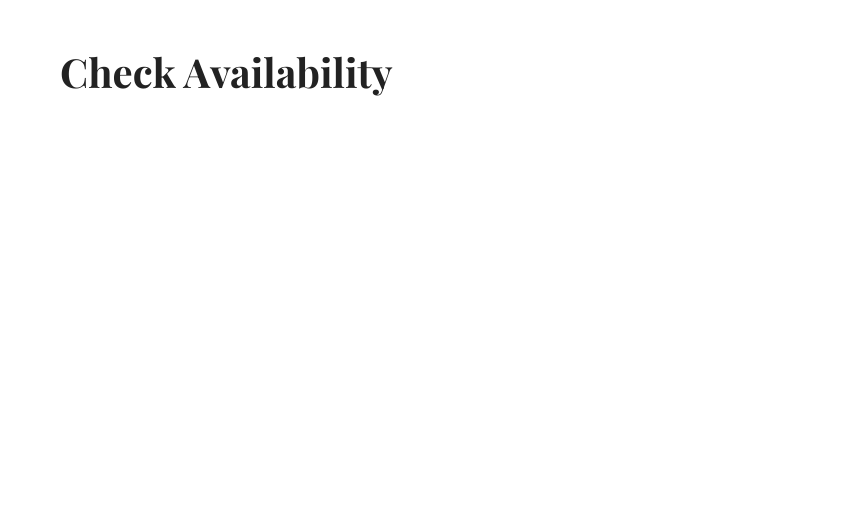
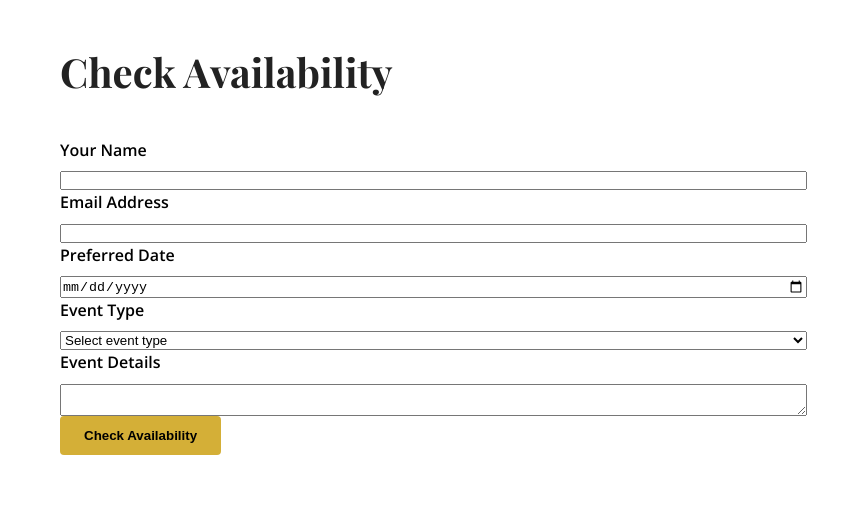
Before and after one commit to XavierB100/Violin_website_v3, a plain HTML site: page booking.html in a window 1280 px wide. Shown: the part 1700-2205 px from the top of the page, 0-842 px from the left. Drawn offline with nearby package versions, Linux system fonts and the light colour scheme; a script that the page names is missing.

Commit message:
Update booking.html

```diff
--- a/booking.html
+++ b/booking.html
@@ -32,6 +32,7 @@
         <h1>Book Your Event</h1>
         <p>Fill out the form below to check availability and pricing</p>
       </div>
+      <img src="assets/IMG_9263.jpeg" alt="Dorothe Blake performing" class="hero-background">
     </header>
 
     <section class="booking-info">
@@ -41,7 +42,7 @@
           <div class="info-card">
             <i class="fas fa-calendar-check"></i>
             <h3>1. Check Availability</h3>
-            <p>Use the calendar to see available dates and times for your event.</p>
+            <p>Use the form to see available dates and times for your event.</p>
           </div>
           <div class="info-card">
             <i class="fas fa-envelope"></i>
@@ -97,9 +98,35 @@
       <div class="container">
         <h2>Check Availability</h2>
         <div class="booking-container">
-          <!-- Calendly Embed -->
-          <div class="calendly-inline-widget" data-url="https://calendly.com/your-calendly-link" style="min-width:320px;height:700px;"></div>
-          <script type="text/javascript" src="https://assets.calendly.com/assets/external/widget.js" async></script>
+          <form id="booking-form">
+            <div class="form-group">
+              <label for="booking-name">Your Name</label>
+              <input type="text" id="booking-name" name="name" required>
+            </div>
+            <div class="form-group">
+              <label for="booking-email">Email Address</label>
+              <input type="email" id="booking-email" name="email" required>
+            </div>
+            <div class="form-group">
+              <label for="booking-date">Preferred Date</label>
+              <input type="date" id="booking-date" name="date" required>
+            </div>
+            <div class="form-group">
+              <label for="booking-type">Event Type</label>
+              <select id="booking-type" name="event-type" required>
+                <option value="">Select event type</option>
+                <option value="wedding">Wedding</option>
+                <option value="funeral">Funeral</option>
+                <option value="corporate">Corporate Event</option>
+                <option value="other">Other</option>
+              </select>
+            </div>
+            <div class="form-group">
+              <label for="booking-message">Event Details</label>
+              <textarea id="booking-message" name="message" required></textarea>
+            </div>
+            <button type="submit" class="btn-gold">Check Availability</button>
+          </form>
 
           <div class="booking-contact">
             <h3>Prefer to discuss first?</h3>
@@ -173,7 +200,6 @@
     </div>
     <div class="footer-bottom">
       <p>&copy; 2024 Dorothe Blake. All rights reserved.</p>
-      <p><a href="privacy.html">Privacy Policy</a> | <a href="terms.html">Terms of Service</a></p>
     </div>
   </footer>
 
```
